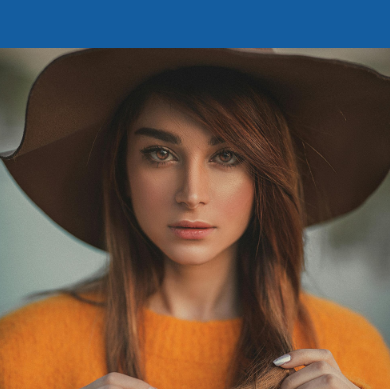
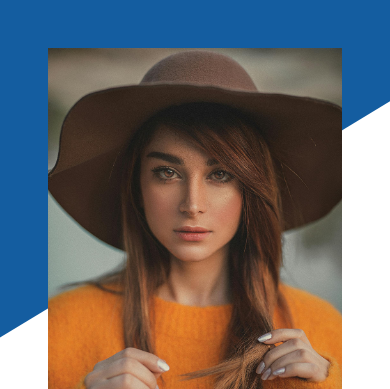
Before and after one commit to zenithyap/homepage, a plain HTML site: page index.html in a window 390 px wide. Shown: the top 389 px of the page. Drawn offline with nearby package versions, Linux system fonts and the light colour scheme.

Commit message:
Adjust width for header image

```diff
--- a/styles.css
+++ b/styles.css
@@ -221,6 +221,11 @@ footer svg {
         flex-direction: column;
     }
 
+    header img,
+    .image-container p {
+        width: 100%;
+    }
+
     .about-container {
         box-shadow: none;
         padding: 0;
```
